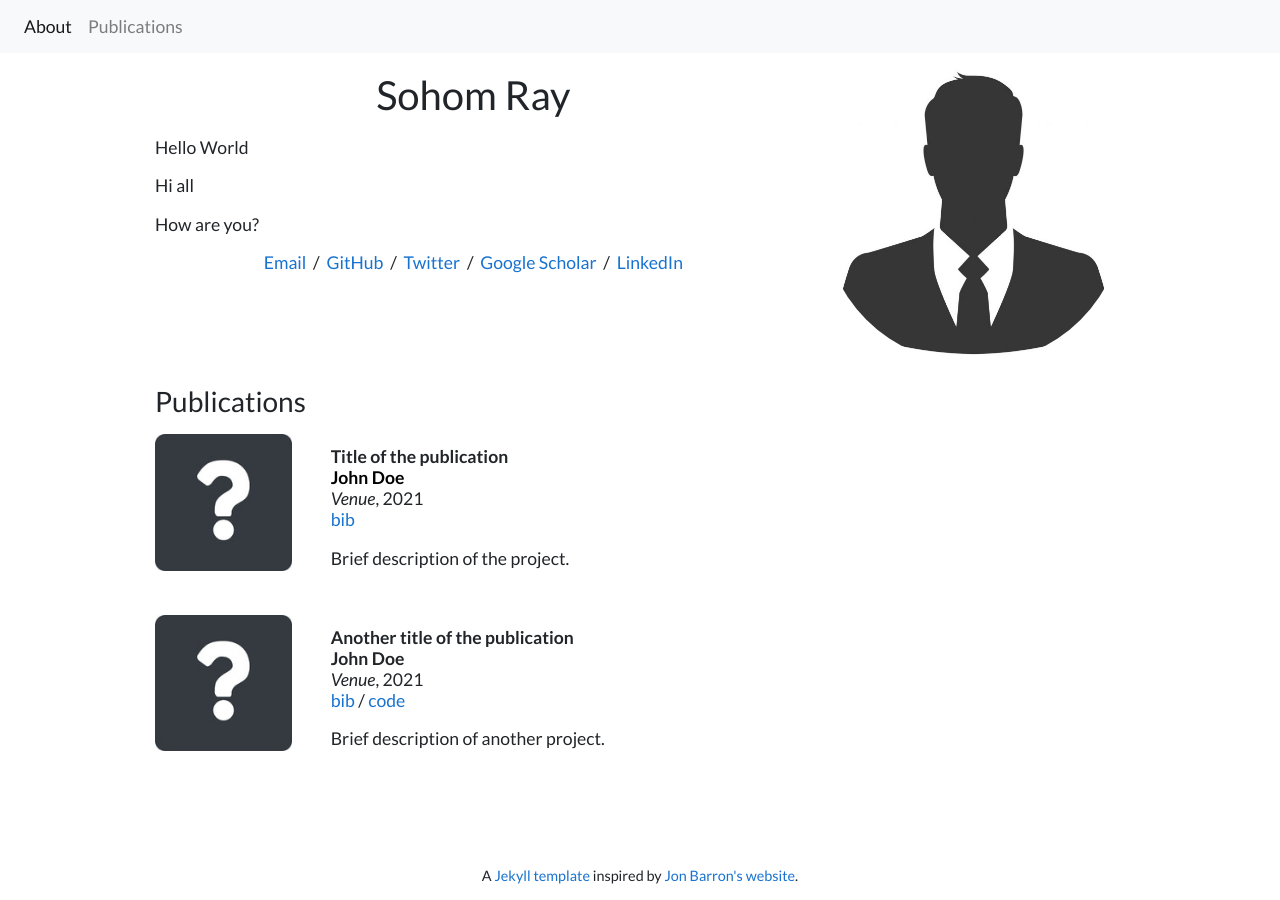
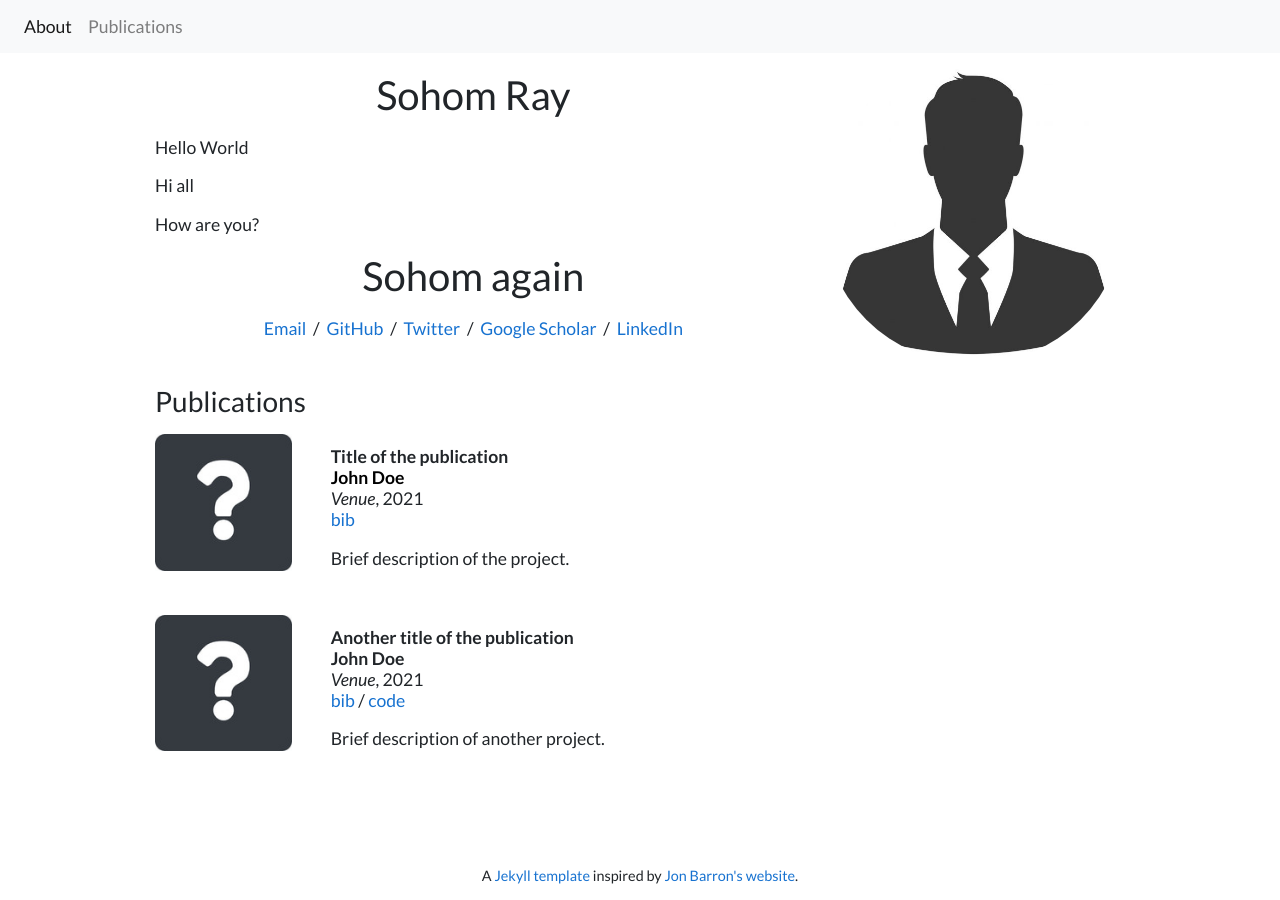
Before and after one commit to RaySohom/q, a Jekyll site: the page built from index.html, in a window 1280 px wide. Built offline with Jekyll 4.4.1, drawn with Linux system fonts in a browser that asks for light colours.

Commit message:
Update index.html

```diff
--- a/index.html
+++ b/index.html
@@ -8,7 +8,7 @@ layout: default
         <p> Hello World
         </p> Hi all
         <p>How are you?
-            <a Sohom again
+            <h1> Sohom again
         </p>
         <p>
         </p>
```
